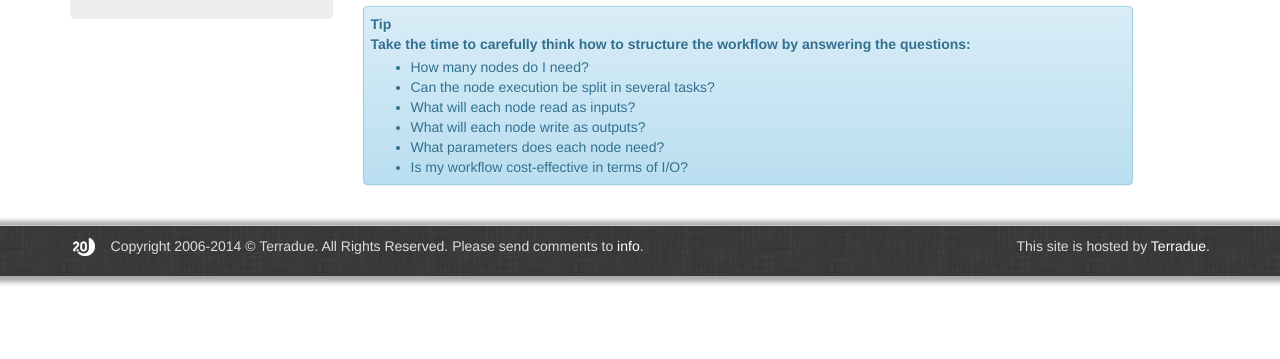
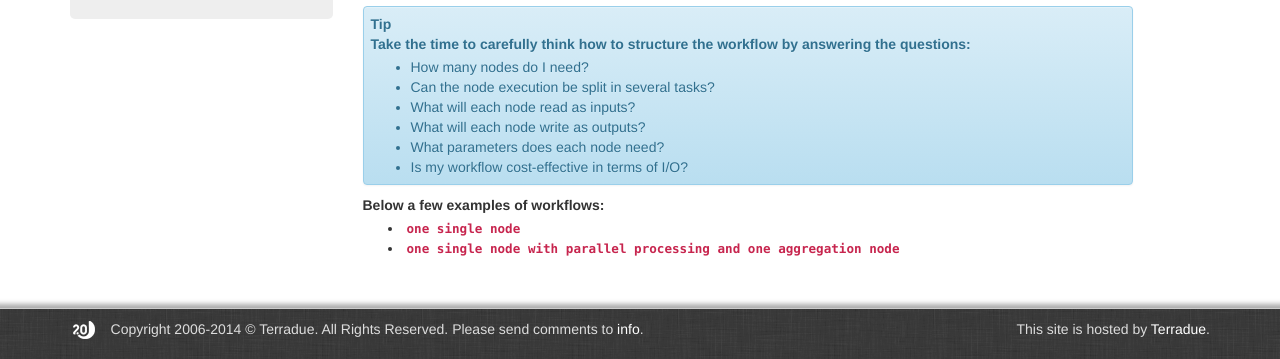
Before and after one commit to Terradue/doc-developer-sandbox, a Sphinx documentation site: the page built from source/design/workflow.rst, in a window 1280 px wide, cut to the strip 603-962 px from the top of the page. Built offline with Sphinx 7.4.7, drawn with Linux system fonts in a browser that asks for light colours; pages that are not in the unit, such as notebooks, are missing from menus; before the commit the page ends 900 px from its top, so only the background shows below that.

Commit message:
Update workflow.rst

```diff
--- a/source/design/workflow.rst
+++ b/source/design/workflow.rst
@@ -49,3 +49,7 @@ Below an example of a Directed Acyclic Graph depicting a classical workflow wher
       * What will each node write as outputs?
       * What parameters does each node need?
       * Is my workflow cost-effective in terms of I/O?
+
+Below a few examples of workflows:
+   * :download:`one single node <examples/application_one_node.xml>`
+   * :download:`one single node with parallel processing and one aggregation node <examples/application_two_nodes.xml>`
```
